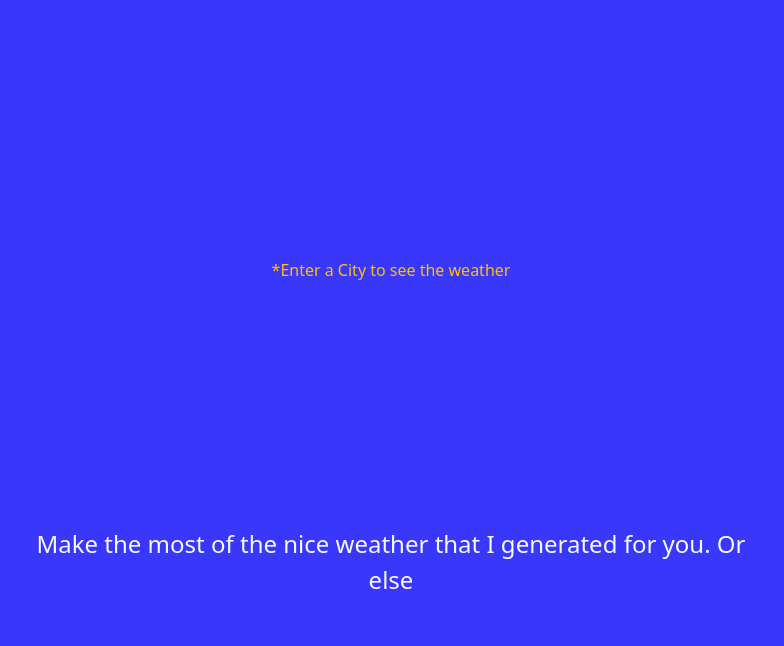
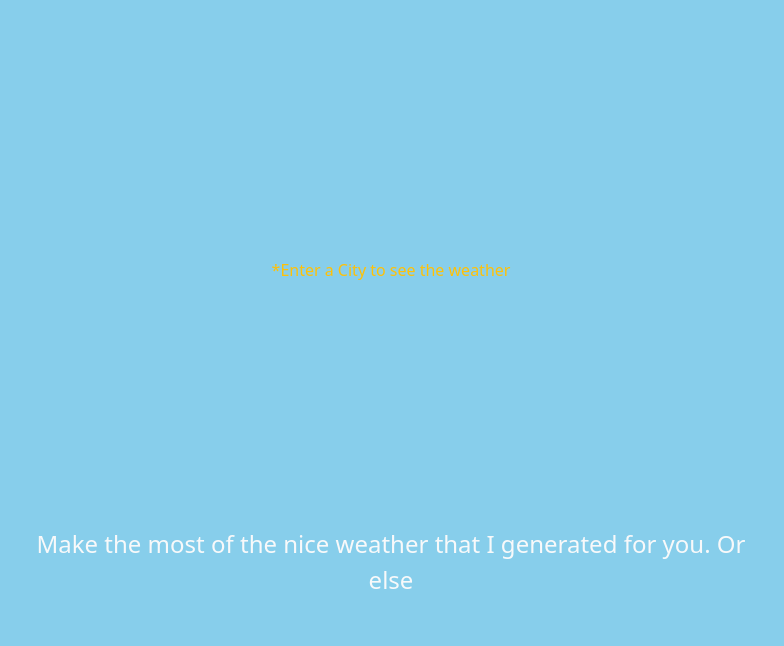
Before and after one commit to subhranil-itobuz/weather-app, a plain HTML site: page index.html in a window 1280 px wide. Shown: the part 154-800 px from the top of the page, without its empty margins (249-1033 px from the left). Drawn offline with nearby package versions, Linux system fonts and the light colour scheme; files that its build step writes are made by us from their sources.

Commit message:
fix: background colout to skyblue

```diff
--- a/styles/style.scss
+++ b/styles/style.scss
@@ -5,7 +5,7 @@
 }
 
 body {
-  background-color: #3937fa;
+  background-color: skyblue;
 }
 
 .body-container {
```
